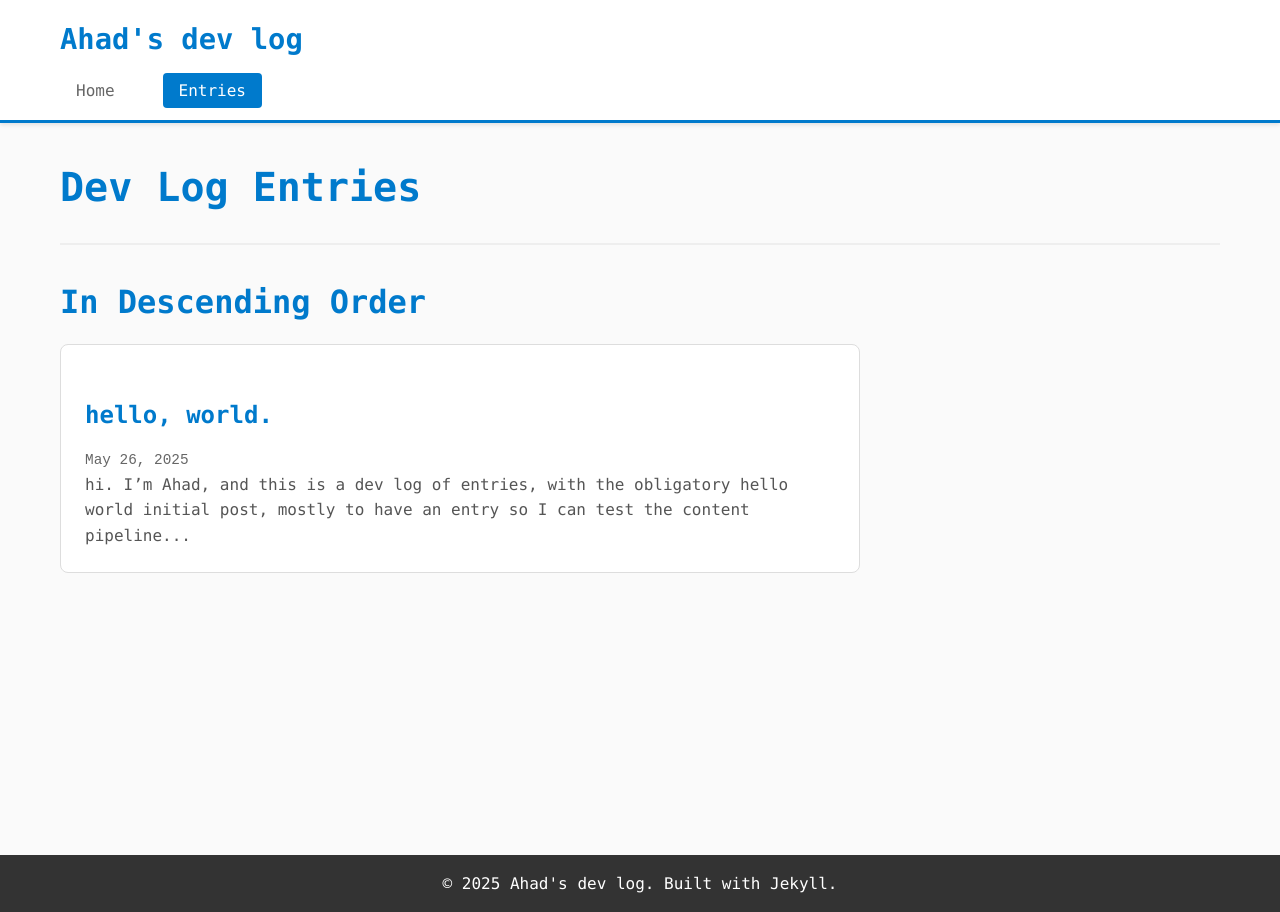
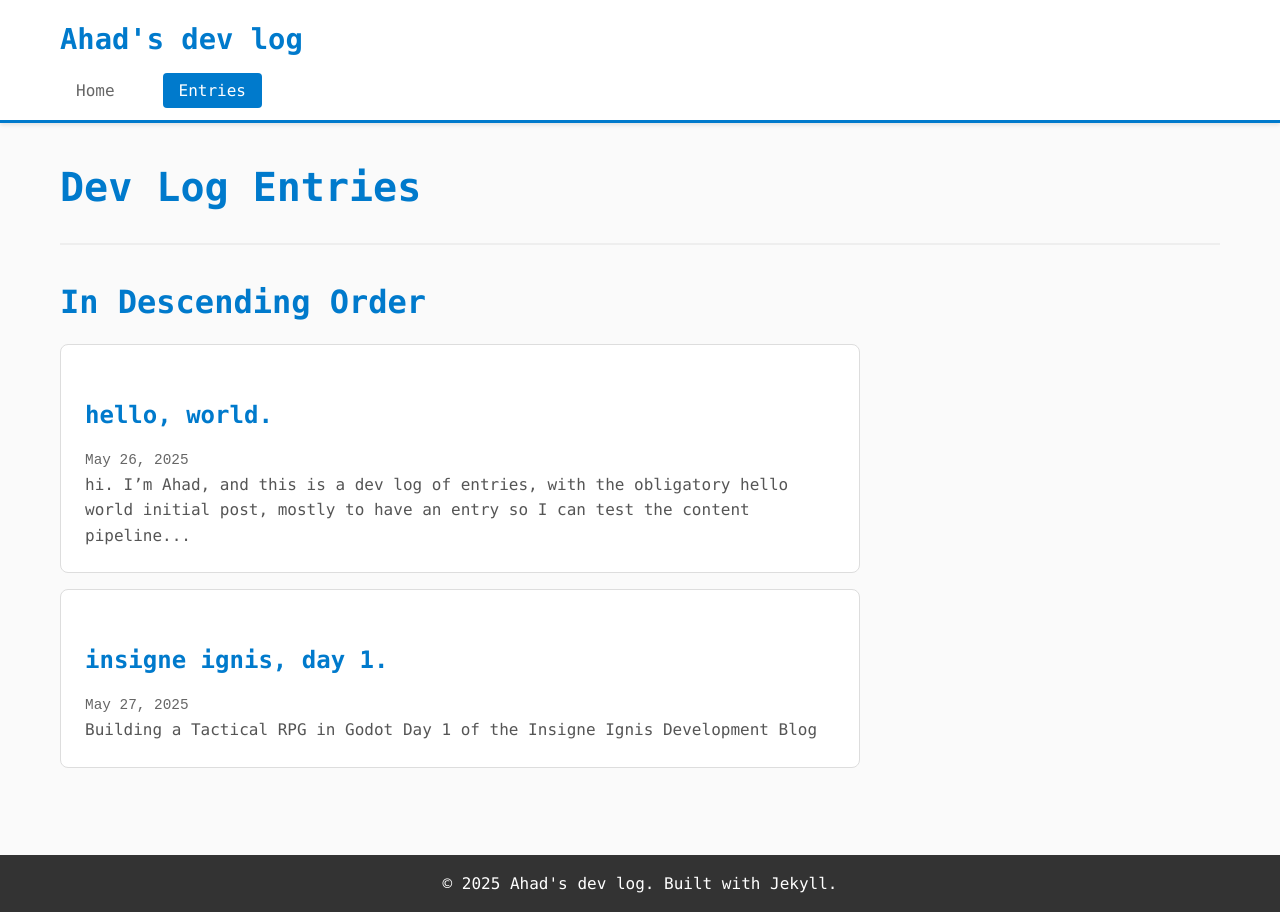
Before and after one commit to aamdani/blog, a Jekyll site: the page built from entries.md, in a window 1280 px wide. Built offline with Jekyll 4.4.1, drawn with Linux system fonts in a browser that asks for light colours.

```diff
--- a/_entries/insigne-ignis-day1-blog.markdown
+++ b/_entries/insigne-ignis-day1-blog.markdown
@@ -1,3 +1,19 @@
+---
+title: insigne ignis, day 1.
+date: 2025-05-27 11:50:00 -05:00
+tags:
+- insigne ignis
+- intro
+- day 1
+- godot
+- c#
+- video games
+- game design
+- game development
+- status update
+layout: entry
+---
+
 # Building a Tactical RPG in Godot
 *Day 1 of the Insigne Ignis Development Blog*
 
```
